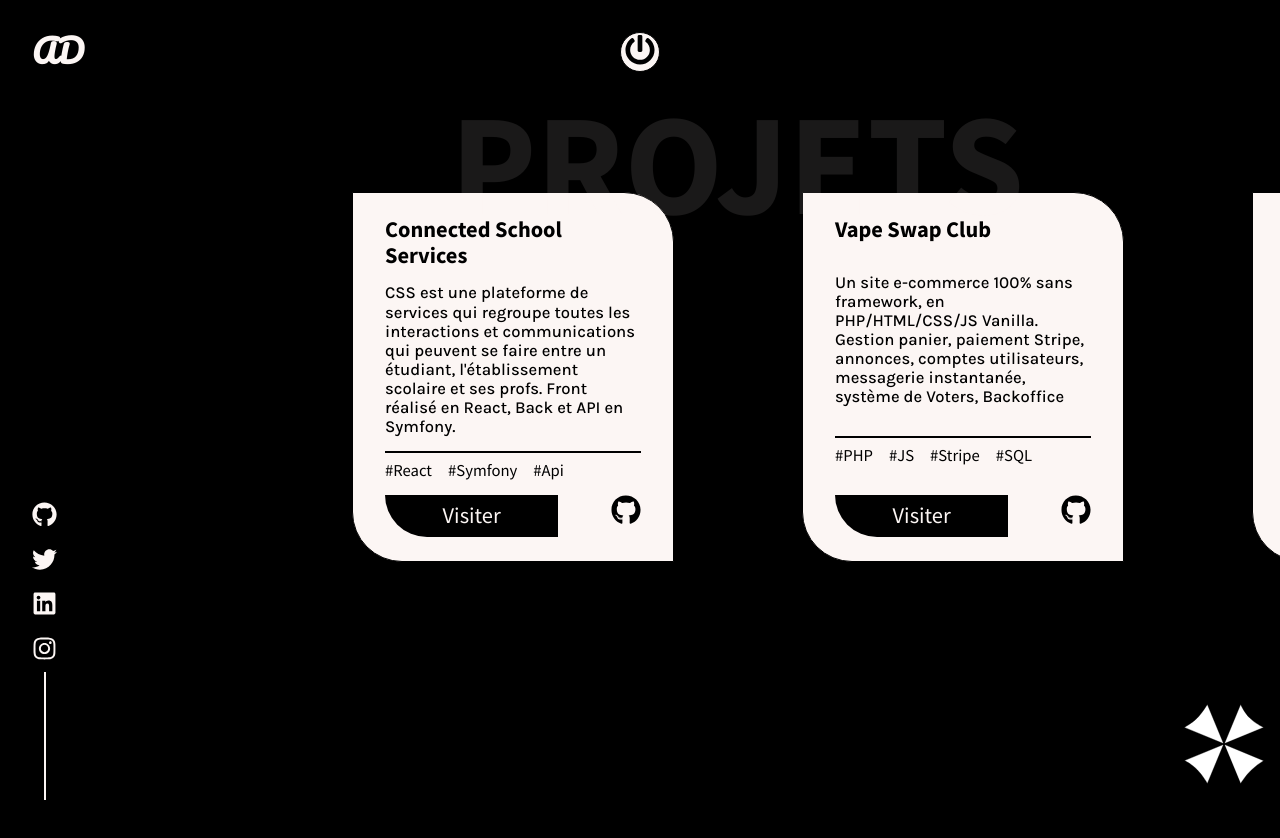
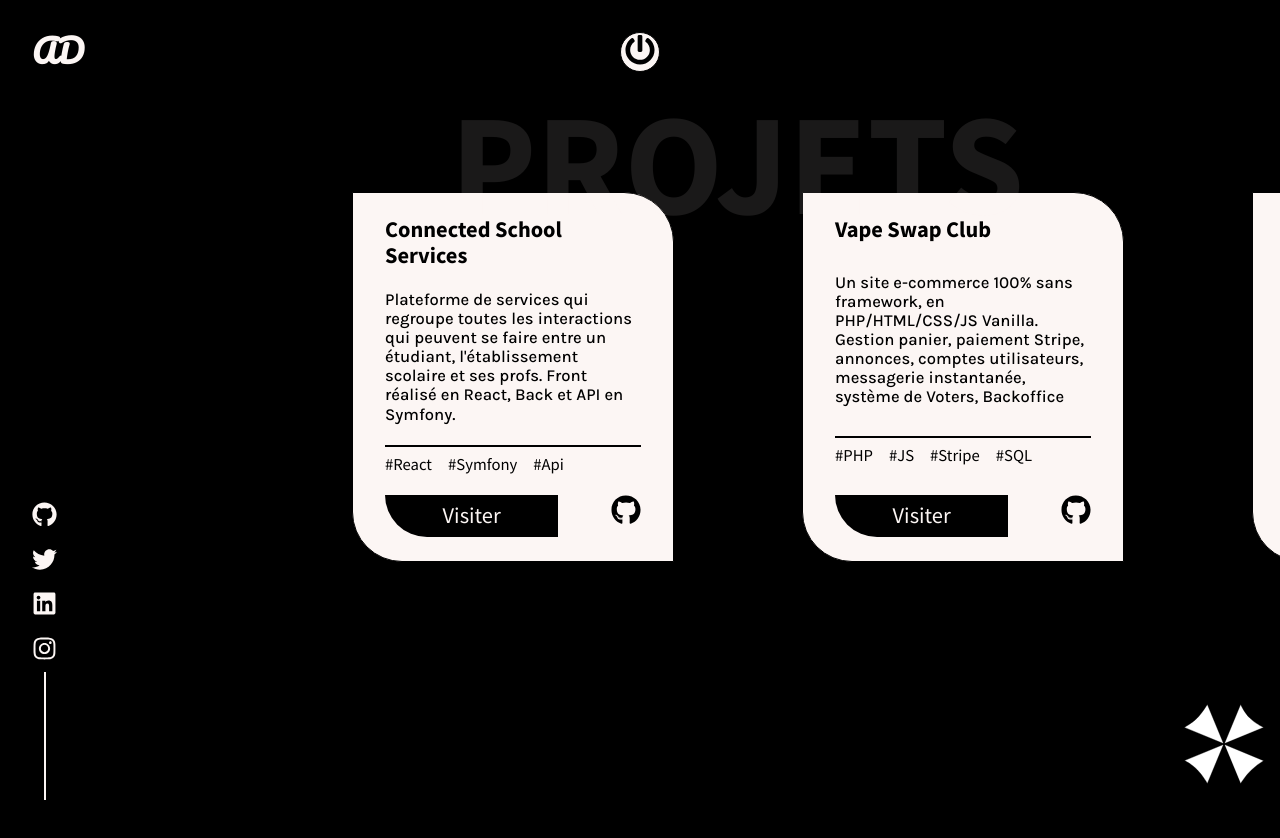
Before and after one commit to adrien-dubois/portfolio-pro, a React (Create React App) app: page /work in a window 1280 px wide. Shown: the top 838 px of the page. Built offline with nearby package versions, Linux system fonts and the light colour scheme.

Commit message:
[FINISH]Adjust texts

```diff
--- a/src/components/AboutPage.js
+++ b/src/components/AboutPage.js
@@ -111,11 +111,11 @@ const AboutPage = () => {
                     <Main
                     initial={{ opacity: 0 }}
                     animate={{ opacity: 1, transition: { duration: 1, delay: 1 } }}>
-                    Développeur Web Backend, je bénéficie d'une expérience pratique dans la réalisation de sites web, en particulier e-commerces et PHP Symfony, gestion et création de base de données, acquise au cours de mon expérience.
+                    Développeur Web Backend, je bénéficie d'une expérience pratique acquise au cours de mon expérience, dans la réalisation de sites web, e-commerces, PHP Symfony, gestion et création de base de données.
+                    <br />
+                    Curieux de nature, aimant apprendre et acquérir de nouvelles connaissances, c'est naturellement que je me dirige aussi vers le Frontend afin de bénéficier d'une polyvalence dans mes compétences.
                     <br /> <br />
-                    Étant curieux de nature, aimant apprendre et acquérir de nouvelles connaissances, c'est donc naturellement que je me dirige aussi vers le Frontend afin de bénéficier d'une polyvalence dans mes compétences.
-                    <br /> <br />
-                    Doté d'une grande capacité d'adaptation, je sais me montrer proactif, force de proposition et digne de confiance dans la réalisation de mes missions. <br />Je suis également passionné par les langues ainsi que la lecture.
+                    Doté d'une grande capacité d'adaptation, je sais me montrer proactif, force de proposition et digne de confiance dans la réalisation de mes missions.
                     </Main>
 
                     <BigTitle text="ADRIEN" top="10%" left="5%" />
--- a/src/components/MySkillsPage.js
+++ b/src/components/MySkillsPage.js
@@ -169,18 +169,18 @@ const MySkillsPage = () => {
                         <Develope width={40} height={40} /> Développeur Backend
                     </Title>
                     <Description>
-                        Développeur Web, je me suis spécialisé dans le language PHP, ainsi que sur le framework Symfony.
+                        Développeur Web, je me suis spécialisé en PHP, ainsi que sur le framework Symfony.
                     </Description>
                     <Description>
                         <strong>Skills</strong>
                         <p>
-                            HTML, CSS, PHP, JS, SQL, Symfony, Laravel/Lumen, React, Bootstrap etc...
+                            HTML, CSS, PHP, JS, SQL, Symfony, Laravel, React, Bootstrap etc...
                         </p>
                     </Description>
                     <Description>
                         <strong>Outils</strong>
                         <p>
-                            VSCode, GitHub, Adminer, Insomnia.
+                            VSCode, GitHub, Adminer.
                         </p>
                     </Description>
                 </Main>
@@ -195,7 +195,7 @@ const MySkillsPage = () => {
                     <strong>Workflow</strong>
                     <ul>
                         <li>
-                            Mockup site web sous Photoshop & XD.
+                            Mockup sous Photoshop & XD.
                         </li>
                         <li>
                             Intégration en HTML/CSS.
--- a/src/data/WorkData.js
+++ b/src/data/WorkData.js
@@ -2,7 +2,7 @@ export const Work = [
     {
         id:1,
         name:"Connected School Services",
-        description:"CSS est une plateforme de services qui regroupe toutes les interactions et communications qui peuvent se faire entre un étudiant, l'établissement scolaire et ses profs. Front réalisé en React, Back et API en Symfony.",
+        description:"Plateforme de services qui regroupe toutes les interactions qui peuvent se faire entre un étudiant, l'établissement scolaire et ses profs. Front réalisé en React, Back et API en Symfony.",
         tags:["React","Symfony","Api"],
 
         demo:"http://connectedschoolservices.surge.sh/",
@@ -21,7 +21,7 @@ export const Work = [
     {
         id:3,
         name:"O'flix",
-        description:"Site web inspiré de Netflix & Allociné, qui fournit des informations cinématographiques sur des séries TV. Le projet réuni les infos autour de séries TV, gestion de comptes clients, favoris, likes, backoffice ainsi qu'une API. Projet full Symfony & BootStrap",
+        description:"Inspiré de Netflix & Allociné, le projet réuni les infos cinématographiques autour de séries TV, gestion de comptes clients, favoris, likes, backoffice, API. Projet full Symfony & BootStrap",
         tags:["Symfony", "Bootstrap", "API"],
 
         demo:"http://oflix.white-umbrella.fr/",
@@ -40,7 +40,7 @@ export const Work = [
     {
         id:5,
         name:"Webdesign HP RP",
-        description:"Simplement un webdesign brut fait sous Photoshop pour un Role Play sur Harry Potter. Webdesign en onepage, qui permets de retoucher simplement ce dont on a besoin avin d'en faire l'intégration",
+        description:"Uun webdesign brut fait sous Photoshop pour un Role Play sur Harry Potter. Onepage, qui permets de retoucher simplement ce dont on a besoin avin d'en faire l'intégration",
         tags:["Webdesign", "Mockup", "Photoshop"],
 
         demo:"https://adrien-dubois.github.io/webdesign-hp/",
```
